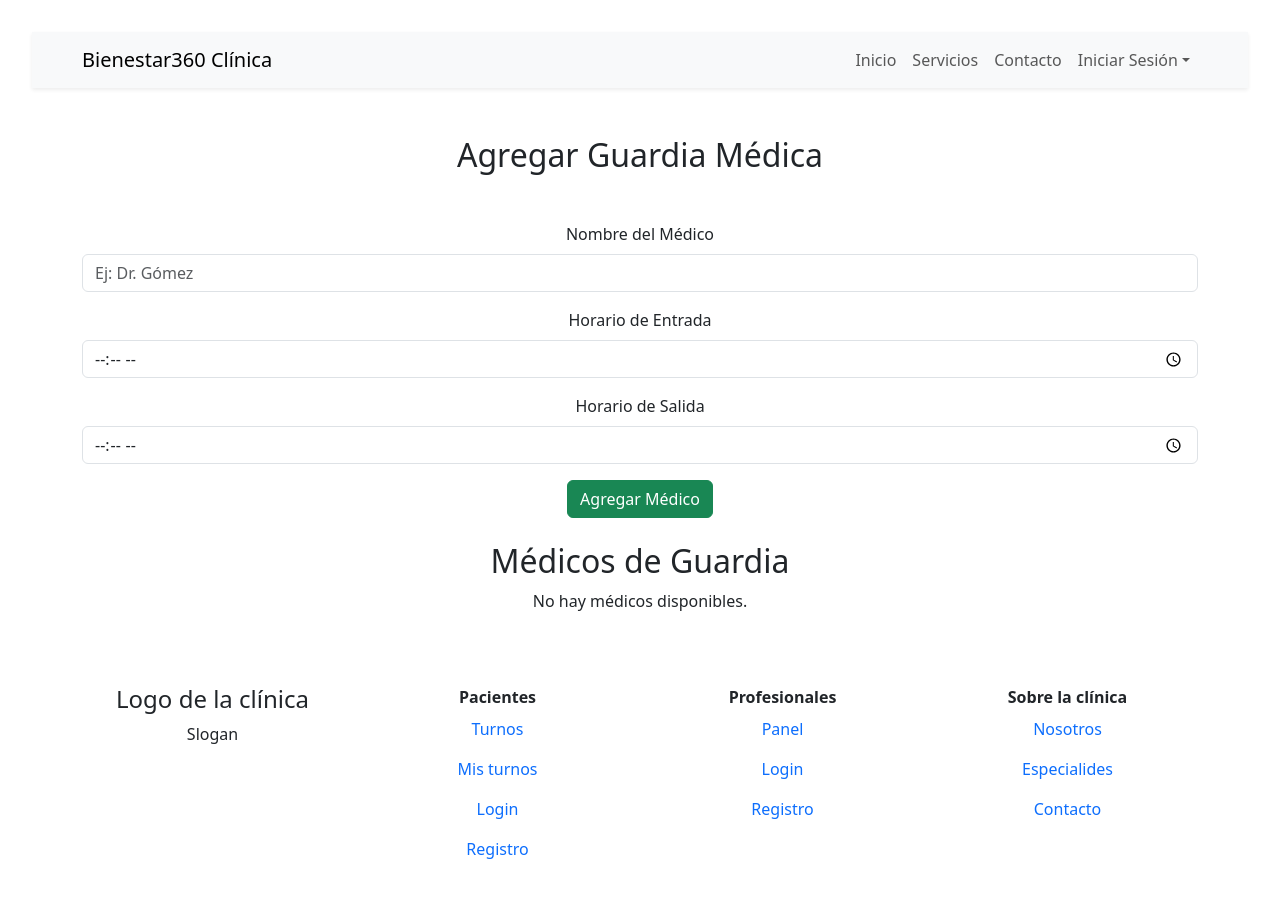
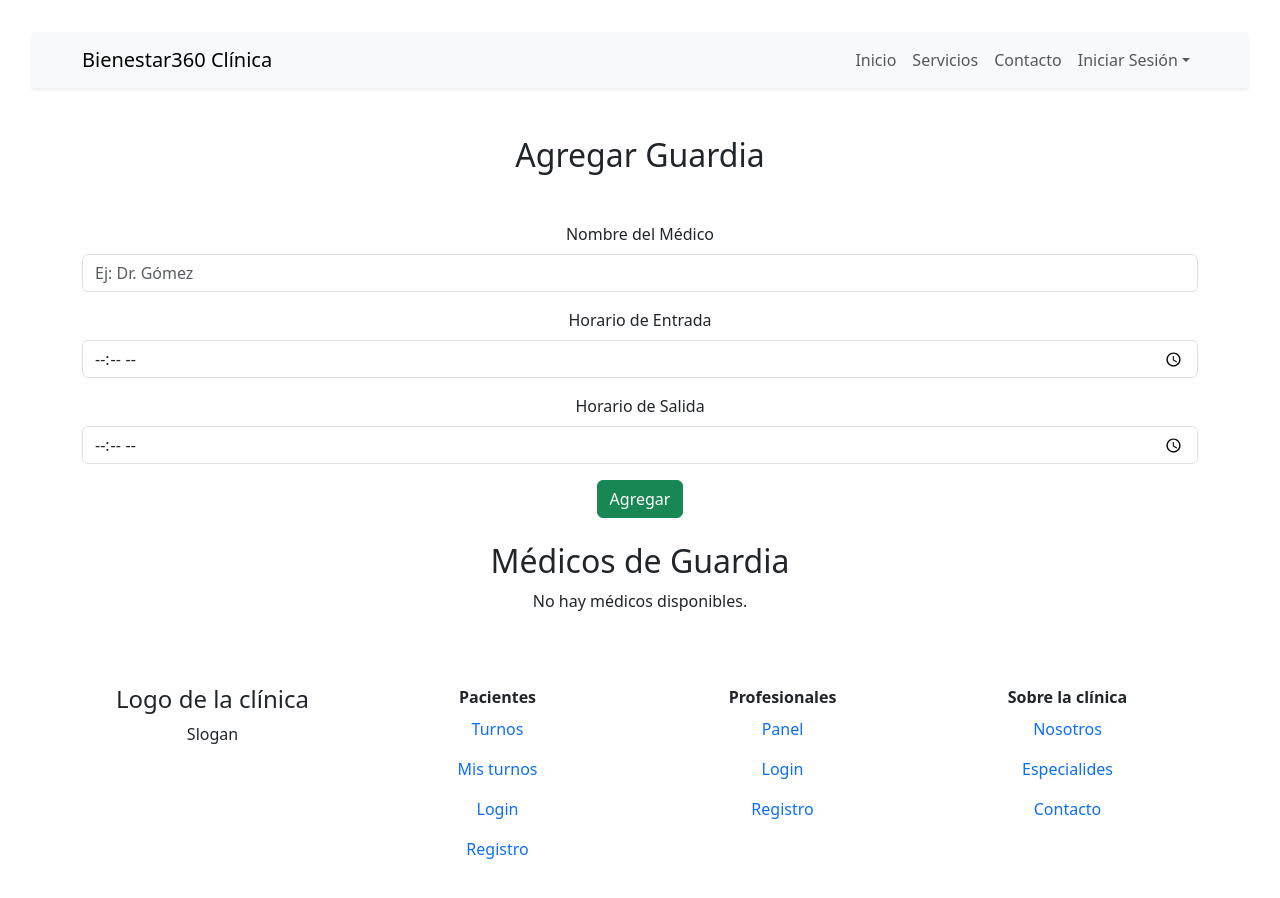
Before and after one commit to tomas0204/Clinica-React, a React (Vite) app: page /guardia-medica in a window 1280 px wide. Shown: the top 898 px of the page. Built offline with nearby package versions, Linux system fonts and the light colour scheme.

Commit message:
agrego funcion Update

```diff
--- a/src/components/views/Guardia/FormGuardia.jsx
+++ b/src/components/views/Guardia/FormGuardia.jsx
@@ -1,25 +1,39 @@
+import { useEffect } from "react";
 import { FormText } from "react-bootstrap";
 import { useForm } from "react-hook-form";
 
-const FormGuardia = ({ agregarMedico }) => {
-  const { register, handleSubmit, formState: { errors } , reset } = useForm();
+const FormGuardia = ({ agregarMedico, editarMedico, medicoEditando }) => {
+  const { register, handleSubmit, formState: { errors } , reset, setValue } = useForm();
+
+
+  useEffect(() => {
+    if (medicoEditando) {
+      setValue("nombre", medicoEditando.nombre);
+      setValue("entrada", medicoEditando.entrada);
+      setValue("salida", medicoEditando.salida);
+    }
+  }, [medicoEditando, setValue]);
+
 
   const onSubmit = (data) => {
 
-    const medico = {
+    if (medicoEditando) {
+      editarMedico(data); // editamos
+    } else {
+      agregarMedico(data); // agregamos
+    }
+    /* const medico = {
       nombre: data.nombre,
       entrada: data.entrada,
       salida: data.salida
-    };
+    }; */
 
-
-    agregarMedico(medico);
     reset();
   };
 
   return (
     <div className="container mt-4">
-      <h2 className="mb-5">Agregar Guardia Médica</h2>
+      <h2 className="mb-5">{medicoEditando ? "Editar Guardia" : "Agregar Guardia"}</h2>
 
       <form onSubmit={handleSubmit(onSubmit)}>
         <div className="mb-3">
@@ -73,7 +87,7 @@ const FormGuardia = ({ agregarMedico }) => {
         </FormText>
 
         <button className="btn btn-success" type="submit">
-          Agregar Médico
+          {medicoEditando ? "Guardar Cambios" : "Agregar"}
         </button>
       </form>
     </div>
--- a/src/components/views/Guardia/GuardiaMedica.jsx
+++ b/src/components/views/Guardia/GuardiaMedica.jsx
@@ -4,6 +4,8 @@ import ListaDeGuardias from "./ListaDeGuardias";
 
 function GuardiaMedica() {
   const [medicos, setMedicos] = useState([]);
+  const [medicoEditando, setMedicoEditando] = useState(null);
+  //const [indexEditando, setIndexEditando] = useState(null);
 
   const agregarMedico = (medico) => {
     setMedicos([...medicos, medico]);
@@ -14,10 +16,28 @@ function GuardiaMedica() {
     setMedicos(nuevosMedicos);
   };
 
+   const seleccionarMedicoParaEditar = (medico, index) => {
+    setMedicoEditando(index);
+  };
+
+  const editarMedico = (medicoActualizado) => {
+    const copia = [...medicos];
+    copia[medicoEditando] = medicoActualizado;
+    setMedicos(copia);
+    setMedicoEditando(null);
+  };
+
   return (
     <div>
-      <FormGuardia agregarMedico={agregarMedico} />
-      <ListaDeGuardias medicos={medicos} borrarMedico={borrarMedico}/>
+      <FormGuardia
+      agregarMedico={agregarMedico}
+      editarMedico={editarMedico}
+       medicoEditando={medicoEditando !== null ? medicos[medicoEditando] : null} />
+
+      <ListaDeGuardias
+      medicos={medicos}
+      borrarMedico={borrarMedico}
+      seleccionarMedicoParaEditar={seleccionarMedicoParaEditar}/>
     </div>
   );
 }
--- a/src/components/views/Guardia/ListaDeGuardias.jsx
+++ b/src/components/views/Guardia/ListaDeGuardias.jsx
@@ -1,23 +1,30 @@
 import { Button } from "react-bootstrap";
 
-const ListaDeGuardias = ({ medicos, borrarMedico }) => {
+const ListaDeGuardias = ({ medicos, borrarMedico, seleccionarMedicoParaEditar }) => {
   return (
     <div className="mt-4">
       <h2>Médicos de Guardia</h2>
 
-      {medicos.length === 0 && <p>No hay médicos disponibles.</p>} {/*!!!!!!*/}
+      {medicos.length === 0 && <p>No hay médicos disponibles.</p>}
 
       <ul className="list-group my-4">
         {medicos.map((medico, index) => (
           <li key={index} className="list-group-item d-flex justify-content-between">
             <div>
-              <span><strong>Medico:</strong> {medico.nombre}</span>
+              <span className="ms-5"><strong>Medico:</strong> {medico.nombre}</span>
               <span className="ms-5"><strong>Horario:</strong> {medico.entrada} - {medico.salida}</span>
             </div>
 
-            <Button className="btn btn-danger btn-sm" onClick={() => borrarMedico(index)}>
+            <div>
+              <Button variant="danger" className="btn-sm "  onClick={() => borrarMedico(index)}>
               Borrar
             </Button>
+
+            <Button variant="warning" className="btn-sm mx-2" onClick={() => seleccionarMedicoParaEditar(medico, index)}>
+              Editar
+            </Button>
+            </div>
+
 
           </li>
         ))}
```
